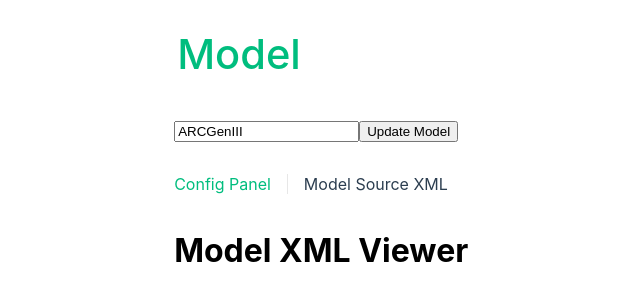
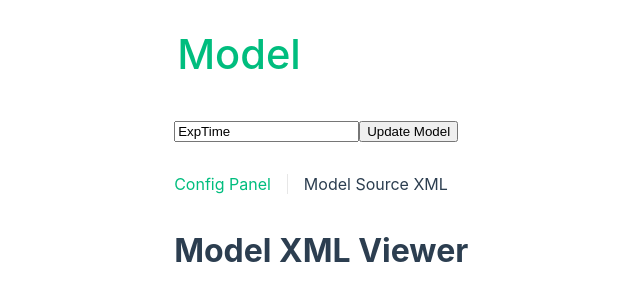
Before and after one commit to cosmoBots/porisViewer, a Vue app: page /xml in a window 1280 px wide. Shown: the top 300 px of the page, without its empty margins (139-779 px from the left). Built offline with nearby package versions, Linux system fonts and the light colour scheme.

Commit message:
Fixing the case where the panel is representing just a PORISParam

```diff
--- a/src/assets/base.css
+++ b/src/assets/base.css
@@ -52,7 +52,7 @@
 
 body {
   /* min-height: 100vh; */
-  /* color: var(--color-text); */
+  color: var(--color-text);
   background: var(--color-background);
   transition:
     color 0.5s,
--- a/src/components/ModelSelector.vue
+++ b/src/components/ModelSelector.vue
@@ -14,7 +14,7 @@ import { useModelStore } from '@/stores/model'
 const store = useModelStore()
 
 //const modelName = ref('osiris_reference_model')
-const modelName = ref('ARCGenIII')
+const modelName = ref('ExpTime')
 
 const updateModel = () => {
   store.loadModel(modelName.value)
--- a/src/components/SubSystemPanel.vue
+++ b/src/components/SubSystemPanel.vue
@@ -5,19 +5,18 @@
     </h3>
 
       <!--<br/> s:{{  subsystem.name  }} <br/>-->
-      <!--"(s)validModes #: " + subsystem.name + " " + subsystem.getValidModes().length  / -->
-      <!--"(s)has_values #: " + subsystem.hasValues  /-->
-      <!--"(s)has_subsystems #: " + subsystem.hasSubsystems  / -->
+      <!--{{ "(s)validModes #: " + subsystem.name + " " + subsystem.getValidModes().length + " / " }}-->
+      <!--{{  "(s)has_values #: " + subsystem.hasValues + " / " }}-->
+      <!--{{  "(s)has_subsystems #: " + subsystem.hasSubsystems + " / " }}-->
       <!--"(sm)has_submodes #: " + subsystem.currentMode.hasModes  / -->
       <!--"(sub)fake_param_wnv: " + fakeParamWithNoValue(subsystem) -->
     <div class="mode-selector" v-if="shallShowModeSelector(subsystem)">
       <ModeSelector v-model="subsystem.candidateMode" :modes="subsystem.getValidModes()" />
     </div>
-
-    <template v-for="sub in subsystem.getActiveSubsystems()" :key="sub.id">
-      <!--br/>------------------<br/-->
+    <template v-for="sub in subsystem.getActiveSubnodes()" :key="sub.id">
+      <!--<br/>------------------<br/>-->
       <!--{{ sub.name }}<br/>-->
-      <!--"(sub)has_values: " + sub.hasValues  / -->
+      <!--{{ "(sub)has_values: " + sub.hasValues + " / " }}-->
       <!--"(sub)has_real_values: " + sub.hasRealValues  / -->
       <!--"(sub)valid_modes #: " + sub.getValidModes().length -->
       <!--"(sub)has_sub_systems: " + sub.hasSubsystems -->
@@ -28,12 +27,14 @@
       <!--sub.name  <br/-->
       <!--br/>------------------<br/-->
 
-      <!--<br/>{{ "(sub)shall_show_inputpanel #: " + shallShowInputPanel(sub) }}-->
       <!--<br/>sub:{{ sub.name }}<br/>-->
       <InputSystemPanel v-if="shallShowInputPanel(sub)" :subsystem="sub" :modes="sub.getValidModes()"
       :mode="sub.currentMode" />
     </template>
   </div>
+  <!--<br/>{{ "(sub)shall_show_inputpanel #: " + shallShowInputPanel(subsystem) }} -->
+    <InputSystemPanel v-if="shallShowInputPanel(subsystem)" :subsystem="subsystem" :modes="subsystem.getValidModes()"
+    :mode="subsystem.currentMode" />
 </template>
 <script setup>
 import { intersection as _intersection } from 'lodash-es'
@@ -60,11 +61,11 @@ function shallShowInputPanel(s) {
 }
 
 function shallShowModeSelector(s) {
-  return (s.getValidModes().length > 1) || fakeParamWithNoValue(s)
+  return !s.hasRealValues && ((s.getValidModes().length > 1) || fakeParamWithNoValue(s))
 }
 
 function shallShowThisSystem(s) {
-  return s.getValidModes().length > 0
+  return s.getValidModes().length > 0 && !s.hasRealValues
 }
 
 const store = useModelStore()
--- a/src/stores/porisNode.js
+++ b/src/stores/porisNode.js
@@ -71,13 +71,13 @@ export class PorisNode {
         return this.validModes
     }
 
-    getActiveSubsystems()
+    getActiveSubnodes()
     {
         let ret = []
         let ss = this.subsystemsNodes
-        //console.log(`ss has subsystems ${ss.length}`)
+        console.log(`${this.name} has subsystems ${ss.length}`)
         ss.forEach((s) => {
-            //console.log(`s is ${typeof s} ${s.name}`)
+            console.log(`s is ${typeof s} ${s.name}`)
             if (s.getValidModes().length > 0) {
                 //console.log(`**** adding ${s.name}`)
                 ret.push(s)
```
Also changed, not shown: 1 other file (tests, documents, lock files or other folders).
